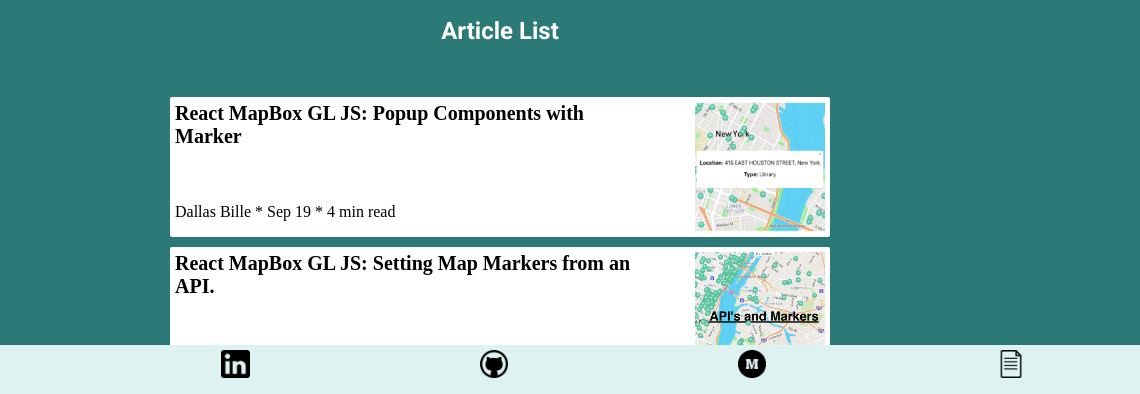
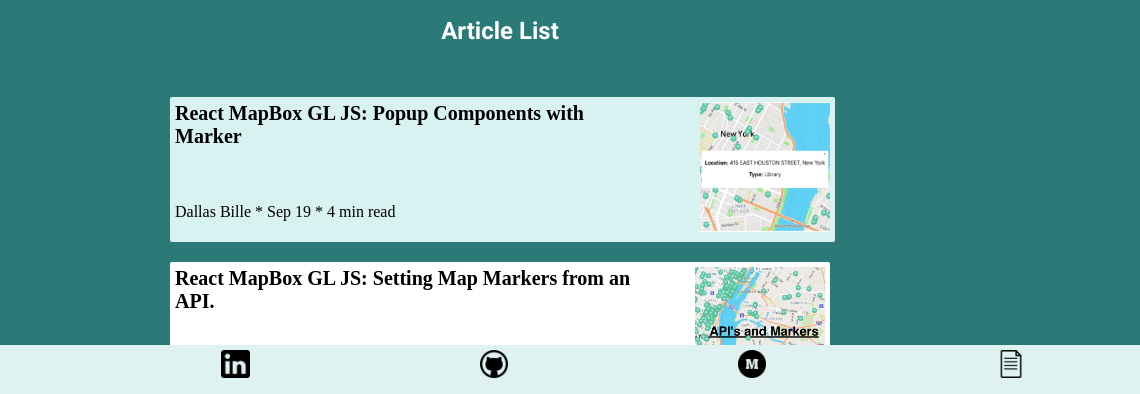
Before and after one commit to DallasBille/dallas-portfolio, a plain HTML site: page blog.html in a window 1280 px wide. In both pictures the pointer is over the element 640 px from the left and 566 px from the top of the page. Shown: the part 399-793 px from the top of the page, 140-1280 px from the left. Drawn offline with nearby package versions, Linux system fonts and the light colour scheme; a script that the page names is missing.

Commit message:
style for hover affect

```diff
--- a/styles/blog.css
+++ b/styles/blog.css
@@ -108,12 +108,15 @@ hr {
 
 .article-wrapper {
   border-radius: 2px;
-  margin-bottom: 10px;
+  margin-bottom: 20px;
   height: 140px;
   background-color: white;
 }
 
 .article-wrapper:hover {
+  height: 145px;
+  width: 665px;
+  background-color: rgb(216, 242, 241);
   cursor: pointer;
 }
 
```
